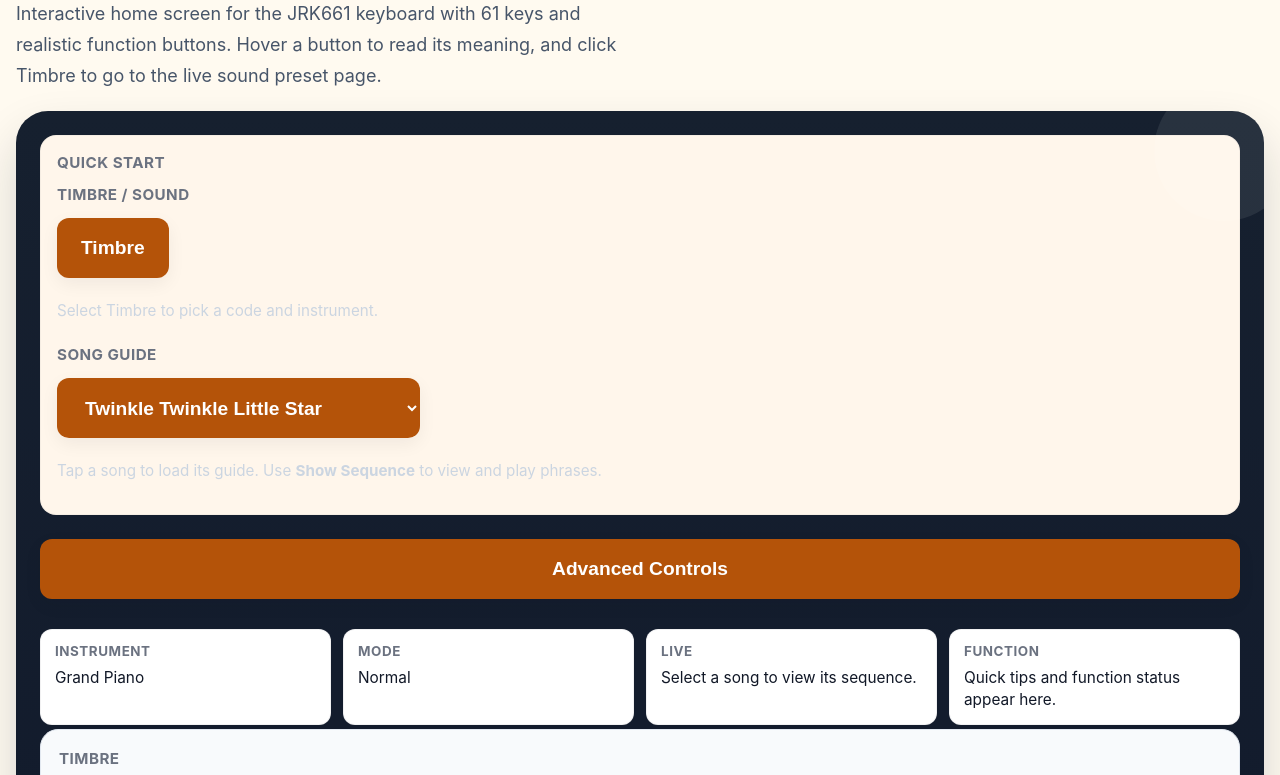
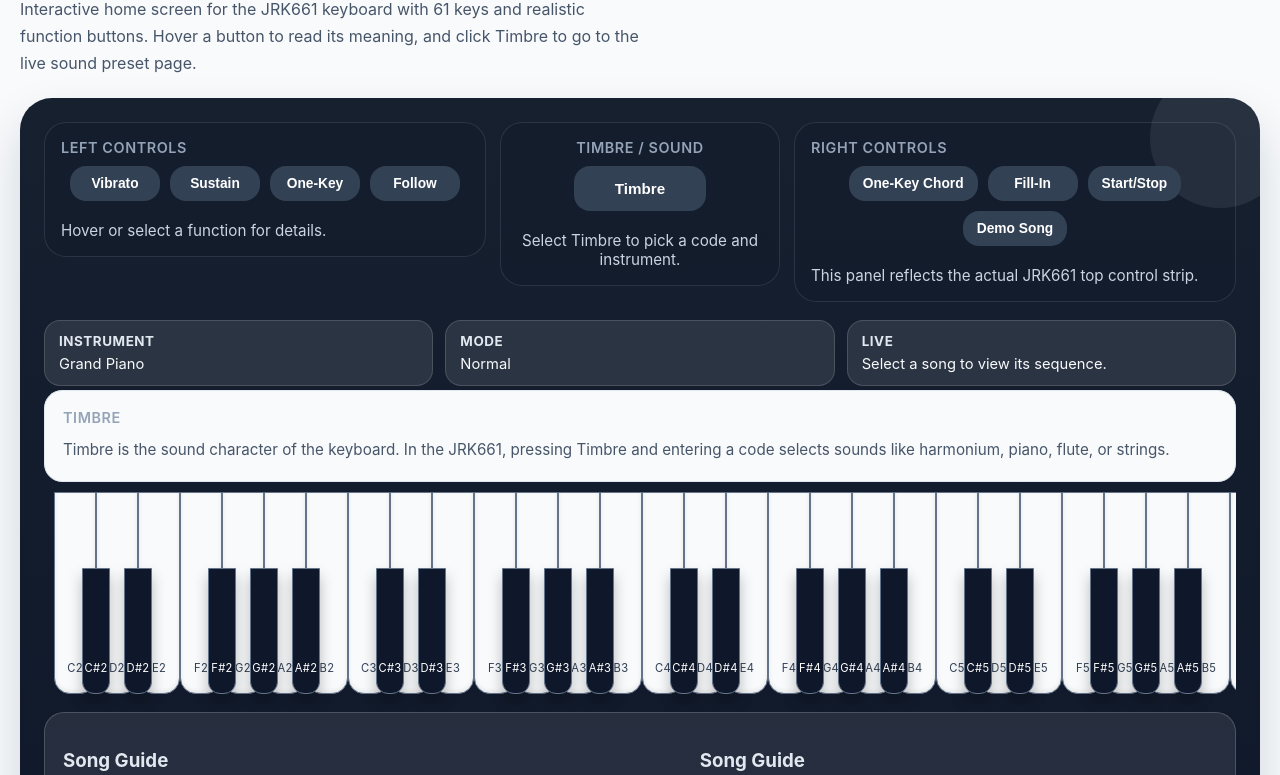
Before and after one commit to vaibhavkk98/papa-keyboard, a plain HTML site: page index.html in a window 1280 px wide. Shown: the part 73-848 px from the top of the page. Drawn offline with Linux system fonts and the light colour scheme.

Commit message:
Add files via upload

```diff
--- a/index.html
+++ b/index.html
@@ -6,31 +6,28 @@
   <title>Papa's JRK661 Keyboard Guide</title>
   <style>
     :root {
-      --primary: #b45309; /* warm amber */
-      --accent: #f59e0b;
-      --bg: #fffaf0; /* soft cream */
-      --panel-bg: #ffffff;
-      --panel-surface: #fff6eb;
-      --text: #111827; /* deep charcoal */
-      --muted: #6b7280;
-      --shadow: rgba(17, 24, 39, 0.06);
-      --visible-keys: 18; /* 1.5 octaves visible */
-      --key-width: calc((100vw - 48px) / var(--visible-keys));
+      --primary: #1e3a8a;
+      --accent: #d97706;
+      --bg: #f8fafc;
+      --panel-bg: #0f172a;
+      --panel-surface: #1b263b;
+      --text: #0f172a;
+      --light: #f8fafc;
+      --shadow: rgba(15, 23, 42, 0.18);
     }
 
-    * { box-sizing: border-box; }
+    * {
+      box-sizing: border-box;
+    }
 
-    html, body {
+    body {
       margin: 0;
-      padding: 0;
-      height: 100%;
+      padding: 20px;
       background: var(--bg);
       color: var(--text);
       font-family: -apple-system, BlinkMacSystemFont, "Segoe UI", Roboto, sans-serif;
-      -webkit-font-smoothing: antialiased;
+      min-height: 100vh;
     }
-
-    body { padding: 16px; font-size: 18px; line-height: 1.45; }
 
     header {
       display: flex;
@@ -118,8 +115,8 @@
 
     .top-panel {
       display: grid;
-      grid-template-columns: 1fr;
-      gap: 12px;
+      grid-template-columns: minmax(180px, 1fr) 280px minmax(180px, 1fr);
+      gap: 14px;
       align-items: start;
       margin-bottom: 14px;
     }
@@ -127,10 +124,10 @@
     .panel-group {
       display: grid;
       gap: 10px;
-      background: var(--panel-surface);
+      background: rgba(15, 23, 42, 0.16);
       padding: 16px;
-      border-radius: 16px;
-      border: 1px solid rgba(17,24,39,0.04);
+      border-radius: 22px;
+      border: 1px solid rgba(148, 163, 184, 0.18);
     }
 
     .panel-center {
@@ -185,8 +182,6 @@
     .timbre-panel.hidden {
       display: none;
     }
-
-    .hidden { display: none !important; }
 
     .timbre-form {
       display: grid;
@@ -250,33 +245,70 @@
     }
 
     .panel-label {
-      color: var(--muted);
-      font-size: 0.95rem;
-      font-weight: 700;
-      letter-spacing: 0.03em;
+      color: #94a3b8;
+      font-size: 0.9rem;
+      font-weight: 600;
+      letter-spacing: 0.04em;
       text-transform: uppercase;
     }
 
     .panel-button,
     .panel-mini-button {
       border: none;
-      border-radius: 12px;
-      background: var(--primary);
+      border-radius: 16px;
+      background: #334155;
       color: white;
       cursor: pointer;
-      font-weight: 800;
-      padding: 16px 24px;
-      margin: 12px 0;
-      min-height: 60px;
-      font-size: 1.2rem;
-      box-shadow: 0 6px 18px var(--shadow);
+      font-weight: 700;
+      transition: transform 0.2s ease, background 0.2s ease, box-shadow 0.2s ease;
+      position: relative;
     }
 
-    .panel-button:active,
-    .panel-mini-button:active,
-    .panel-mini-button.active { transform: translateY(0); outline: 3px solid rgba(245,158,11,0.14); }
+    .panel-button {
+      min-width: 132px;
+      padding: 14px 18px;
+      font-size: 0.95rem;
+    }
 
-    /* Hover tooltips removed for touch-first devices. Use persistent helper text below controls. */
+    .panel-mini-button {
+      min-width: 90px;
+      padding: 10px 14px;
+      font-size: 0.86rem;
+    }
+
+    .panel-button:hover,
+    .panel-mini-button:hover,
+    .panel-mini-button.active {
+      background: var(--accent);
+      transform: translateY(-1px);
+      box-shadow: 0 10px 18px rgba(0,0,0,0.18);
+    }
+
+    .tooltip {
+      visibility: hidden;
+      width: 240px;
+      opacity: 0;
+      pointer-events: none;
+      position: absolute;
+      bottom: 130%;
+      left: 50%;
+      transform: translateX(-50%);
+      background: rgba(15, 23, 42, 0.96);
+      color: white;
+      border-radius: 14px;
+      padding: 10px 12px;
+      font-size: 0.85rem;
+      line-height: 1.4;
+      box-shadow: 0 12px 24px rgba(0,0,0,0.22);
+      transition: opacity 0.2s ease;
+      z-index: 20;
+    }
+
+    .panel-button:hover .tooltip,
+    .panel-mini-button:hover .tooltip {
+      visibility: visible;
+      opacity: 1;
+    }
 
     .lcd-display {
       background: linear-gradient(180deg, #0284c7 0%, #0369a1 100%);
@@ -306,18 +338,18 @@
     }
 
     .status-chip {
-      background: #fff;
-      border: 1px solid rgba(17,24,39,0.06);
-      border-radius: 12px;
+      background: rgba(255,255,255,0.1);
+      border: 1px solid rgba(255,255,255,0.15);
+      border-radius: 16px;
       padding: 12px 14px;
-      color: var(--text);
-      font-size: 0.96rem;
+      color: #f8fafc;
+      font-size: 0.92rem;
     }
 
     .status-chip strong {
       display: block;
       margin-bottom: 6px;
-      color: var(--muted);
+      color: #e2e8f0;
       font-size: 0.84rem;
       letter-spacing: 0.04em;
       text-transform: uppercase;
@@ -353,14 +385,12 @@
     }
 
     .live-instructions {
-      background: #fff;
-      border: 1px solid rgba(17,24,39,0.04);
-      border-radius: 12px;
-      padding: 12px 14px;
-      color: var(--text);
-      font-size: 0.98rem;
+      background: rgba(15, 23, 42, 0.22);
+      border-radius: 16px;
+      padding: 14px 16px;
+      color: #f8fafc;
+      font-size: 0.92rem;
       line-height: 1.6;
-      box-shadow: 0 6px 12px var(--shadow);
     }
 
     .live-section.hidden {
@@ -374,14 +404,12 @@
     }
 
     .live-step {
-      background: #fff;
-      border: 1px solid rgba(17,24,39,0.06);
-      border-radius: 12px;
-      padding: 14px;
+      background: rgba(15, 23, 42, 0.55);
+      border-radius: 14px;
+      padding: 12px;
       text-align: center;
-      font-size: 1rem;
-      color: var(--text);
-      box-shadow: 0 6px 14px var(--shadow);
+      font-size: 0.92rem;
+      color: #ffffff;
     }
 
     .live-tab-button {
@@ -423,17 +451,14 @@
       display: flex;
       align-items: flex-end;
       height: 210px;
+      min-width: 2200px;
       padding: 0 10px 8px;
-      overflow-x: auto;
-      -webkit-overflow-scrolling: touch;
-      scrollbar-width: none; /* Firefox */
     }
-
-    .keyboard::-webkit-scrollbar { display: none; }
 
     .key {
       position: relative;
-      border: 1px solid rgba(17,24,39,0.06);
+      border: 1px solid #64748b;
+      box-shadow: inset 0 -2px 4px rgba(0,0,0,0.08);
       display: flex;
       align-items: flex-end;
       justify-content: center;
@@ -441,39 +466,38 @@
       cursor: pointer;
       user-select: none;
       transition: transform 0.3s ease, box-shadow 0.3s ease;
-      box-sizing: border-box;
     }
 
     .key.white {
-      width: var(--key-width);
+      width: 42px;
       height: 100%;
-      background: #fff;
+      background: #f8fafc;
       z-index: 1;
-      color: var(--text);
-      border-radius: 0 0 12px 12px;
-      margin-right: 2px;
+      color: #334155;
+      border-radius: 0 0 16px 16px;
     }
 
     .key.black {
-      width: calc(var(--key-width) * 0.66);
+      width: 28px;
       height: 62%;
-      margin-left: calc(var(--key-width) * -0.33);
-      margin-right: calc(var(--key-width) * -0.33);
-      background: #111827;
+      margin-left: -14px;
+      margin-right: -14px;
+      background: #0f172a;
       z-index: 2;
-      color: #fff;
-      border-radius: 0 0 10px 10px;
-      box-shadow: 0 8px 14px rgba(17,24,39,0.08);
+      color: white;
+      border-radius: 0 0 12px 12px;
+      box-shadow: 0 8px 14px rgba(0,0,0,0.25);
     }
 
     .key span {
-      font-size: 0.95rem;
-      letter-spacing: 0.02em;
+      font-size: 0.7rem;
+      letter-spacing: 0.03em;
       margin-bottom: 8px;
-      font-weight: 700;
     }
 
-    /* Hover effects removed for consistency on touch devices */
+    .key:hover {
+      transform: translateY(-2px);
+    }
 
     .key.active {
       background: var(--accent) !important;
@@ -597,65 +621,55 @@
   <main class="stage">
     <section class="keyboard-chassis">
       <div class="top-panel">
-        <div class="panel-group quick-start" id="quick-start">
-          <div class="panel-label">Quick Start</div>
-          <div>
-            <div class="panel-label">Timbre / Sound</div>
-            <button class="panel-button" title="Open Timbre code input" onclick="toggleTimbrePanel()"><span id="timbre-button-text">Timbre</span></button>
-            <div class="status-line" id="timbre-status">Select Timbre to pick a code and instrument.</div>
-            <div class="timbre-panel hidden" id="timbre-panel">
-              <form class="timbre-form" onsubmit="applyTimbreCode(event)">
-                <div class="timbre-input-row">
-                  <input id="timbre-code" type="number" min="1" max="255" placeholder="Enter code 1–255" />
-                  <select id="timbre-select">
-                    <option value="000">000 — Grand Piano</option>
-                    <option value="021">021 — Harmonium</option>
-                    <option value="022">022 — Harmonium</option>
-                    <option value="048">048 — Strings</option>
-                    <option value="073">073 — Flute</option>
-                  </select>
-                  <button class="panel-mini-button" type="submit">Apply</button>
-                </div>
-              </form>
-            </div>
+        <div class="panel-group">
+          <div class="panel-label">Left Controls</div>
+          <div class="button-row">
+            <button class="panel-mini-button" title="Turn Vibrato on/off" onclick="toggleVibrato(this)" onmouseover="showInfo('vibrato')">Vibrato</button>
+            <button class="panel-mini-button" title="Hold notes longer" onclick="toggleSustain(this)" onmouseover="showInfo('sustain')">Sustain</button>
+            <button class="panel-mini-button" title="Auto chord single-key mode" onclick="toggleOneKey(this)" onmouseover="showInfo('onekey')">One-Key</button>
+            <button class="panel-mini-button" title="Follow the melody input" onclick="toggleFollow(this)" onmouseover="showInfo('follow')">Follow</button>
           </div>
+          <div class="status-line" id="left-status">Hover or select a function for details.</div>
+        </div>
 
-          <div style="margin-top:12px;">
-            <div class="panel-label">Song Guide</div>
-            <select id="song-select" onchange="selectSong(event)" class="panel-button">
-              <option value="twinkle">Twinkle Twinkle Little Star</option>
-              <option value="happy">Happy Birthday</option>
-              <option value="jingle">Jingle Bells</option>
-              <option value="mary">Mary Had a Little Lamb</option>
-              <option value="ode">Ode to Joy</option>
-              <option value="row">Row, Row, Row Your Boat</option>
-              <option value="london">London Bridge</option>
-              <option value="brahms">Brahms' Lullaby</option>
-              <option value="amazing">Amazing Grace</option>
-              <option value="oldmac">Old MacDonald</option>
-              <option value="silent">Silent Night</option>
-              <option value="frere">Frere Jacques</option>
-              <option value="saints">When the Saints Go Marching In</option>
-            </select>
-            <p class="status-line">Tap a song to load its guide. Use <strong>Show Sequence</strong> to view and play phrases.</p>
+        <div class="panel-center panel-group">
+          <div class="panel-label">Timbre / Sound</div>
+          <button class="panel-button" title="Open Timbre code input" onclick="toggleTimbrePanel()" onmouseover="showInfo('timbre')"><span id="timbre-button-text">Timbre</span></button>
+          <div class="status-line" id="timbre-status">Select Timbre to pick a code and instrument.</div>
+          <div class="timbre-panel hidden" id="timbre-panel">
+            <form class="timbre-form" onsubmit="applyTimbreCode(event)">
+              <div class="timbre-input-row">
+                <input id="timbre-code" type="number" min="1" max="255" placeholder="Enter code 1–255" />
+                <select id="timbre-select">
+                  <option value="000">000 — Grand Piano</option>
+                  <option value="021">021 — Harmonium</option>
+                  <option value="022">022 — Harmonium</option>
+                  <option value="048">048 — Strings</option>
+                  <option value="073">073 — Flute</option>
+                </select>
+                <button class="panel-mini-button" type="submit">Apply</button>
+              </div>
+              <div class="timbre-samples" id="timbre-samples">
+                <ul>
+                  <li><span>000</span><span>Grand Piano</span></li>
+                  <li><span>021</span><span>Harmonium</span></li>
+                  <li><span>048</span><span>Strings</span></li>
+                  <li><span>073</span><span>Flute</span></li>
+                </ul>
+              </div>
+            </form>
           </div>
         </div>
 
-        <button class="panel-button" id="advanced-toggle" aria-expanded="false" onclick="(function(){const p=document.getElementById('advanced-panel');p.classList.toggle('hidden');this.setAttribute('aria-expanded', this.getAttribute('aria-expanded')==='true'?'false':'true');})()">Advanced Controls</button>
-
-        <div class="panel-group hidden" id="advanced-panel">
-          <div class="panel-label">Advanced JRK661 Controls</div>
+        <div class="panel-group">
+          <div class="panel-label">Right Controls</div>
           <div class="button-row">
-            <button class="panel-mini-button" title="Turn Vibrato on/off" onclick="toggleVibrato(this)">Vibrato</button>
-            <button class="panel-mini-button" title="Hold notes longer" onclick="toggleSustain(this)">Sustain</button>
-            <button class="panel-mini-button" title="Auto chord single-key mode" onclick="toggleOneKey(this)">One-Key</button>
-            <button class="panel-mini-button" title="Follow the melody input" onclick="toggleFollow(this)">Follow</button>
-            <button class="panel-mini-button" title="One-Key Chord" onclick="toggleOneKeyChord(this)">One-Key Chord</button>
-            <button class="panel-mini-button" title="Fill-In" onclick="toggleFillIn(this)">Fill-In</button>
-            <button class="panel-mini-button" title="Start/Stop" onclick="toggleStartStop(this)">Start/Stop</button>
-            <button class="panel-mini-button" title="Demo Song" onclick="toggleDemo(this)">Demo Song</button>
+            <button class="panel-mini-button" onmouseover="showInfo('onekeychord')" onclick="toggleOneKeyChord(this)">One-Key Chord</button>
+            <button class="panel-mini-button" onmouseover="showInfo('fillin')" onclick="toggleFillIn(this)">Fill-In</button>
+            <button class="panel-mini-button" onmouseover="showInfo('startstop')" onclick="toggleStartStop(this)">Start/Stop</button>
+            <button class="panel-mini-button" onmouseover="showInfo('demo')" onclick="toggleDemo(this)">Demo Song</button>
           </div>
-          <div class="status-line" id="right-status">Advanced settings. Open when you need more controls.</div>
+          <div class="status-line" id="right-status">This panel reflects the actual JRK661 top control strip.</div>
         </div>
       </div>
 
@@ -663,7 +677,6 @@
         <div class="status-chip"><strong>Instrument</strong><span id="instrument-display">Grand Piano</span></div>
         <div class="status-chip"><strong>Mode</strong><span id="mode-display">Normal</span></div>
         <div class="status-chip"><strong>Live</strong><span id="live-status">Select a song to view its sequence.</span></div>
-        <div class="status-chip"><strong>Function</strong><span id="left-status">Quick tips and function status appear here.</span></div>
       </div>
       <div class="info-card" id="info-panel">
         <div class="panel-label" id="info-heading">Timbre</div>
@@ -673,18 +686,29 @@
       <div class="keyboard-container">
         <div class="keyboard" id="keyboard"></div>
       </div>
-      <div class="keyboard-controls" style="display:flex;gap:12px;justify-content:center;margin-top:10px;">
-        <button class="panel-mini-button" onclick="shiftKeyboard(-1)">◀︎ Octave</button>
-        <button class="panel-mini-button" onclick="shiftKeyboard(1)">Octave ▶︎</button>
-      </div>
 
       <div class="live-area" id="live-area">
         <div class="live-controls">
           <div class="live-heading">
             <h3>Song Guide</h3>
-            <p class="live-cta">Select a song from Quick Start to load the guide. Use the button to view phrase sequences.</p>
+            <p class="live-cta">Select a song to learn the melody and see the keyboard phrase-by-phrase.</p>
           </div>
           <button class="live-tab-button" id="sequence-tab" onclick="showLiveSection('sequence')">Show Sequence</button>
+          <select id="song-select" onchange="selectSong(event)">
+            <option value="twinkle">Twinkle Twinkle Little Star</option>
+            <option value="happy">Happy Birthday</option>
+            <option value="jingle">Jingle Bells</option>
+            <option value="mary">Mary Had a Little Lamb</option>
+            <option value="ode">Ode to Joy</option>
+            <option value="row">Row, Row, Row Your Boat</option>
+            <option value="london">London Bridge</option>
+            <option value="brahms">Brahms' Lullaby</option>
+            <option value="amazing">Amazing Grace</option>
+            <option value="oldmac">Old MacDonald</option>
+            <option value="silent">Silent Night</option>
+            <option value="frere">Frere Jacques</option>
+            <option value="saints">When the Saints Go Marching In</option>
+          </select>
         </div>
 
         <div class="live-section" id="song-section">
@@ -707,14 +731,6 @@
   </main>
 
   <script>
-    function shiftKeyboard(direction) {
-      const kb = document.getElementById('keyboard');
-      if (!kb) return;
-      const kw = parseFloat(getComputedStyle(document.documentElement).getPropertyValue('--key-width')) || 42;
-      const shift = direction * 12 * kw; // move by 12 keys (one octave)
-      kb.scrollBy({ left: shift, behavior: 'smooth' });
-    }
-
     let currentLang = 'en';
     let sustainEnabled = false;
     let oneKeyEnabled = false;
```
